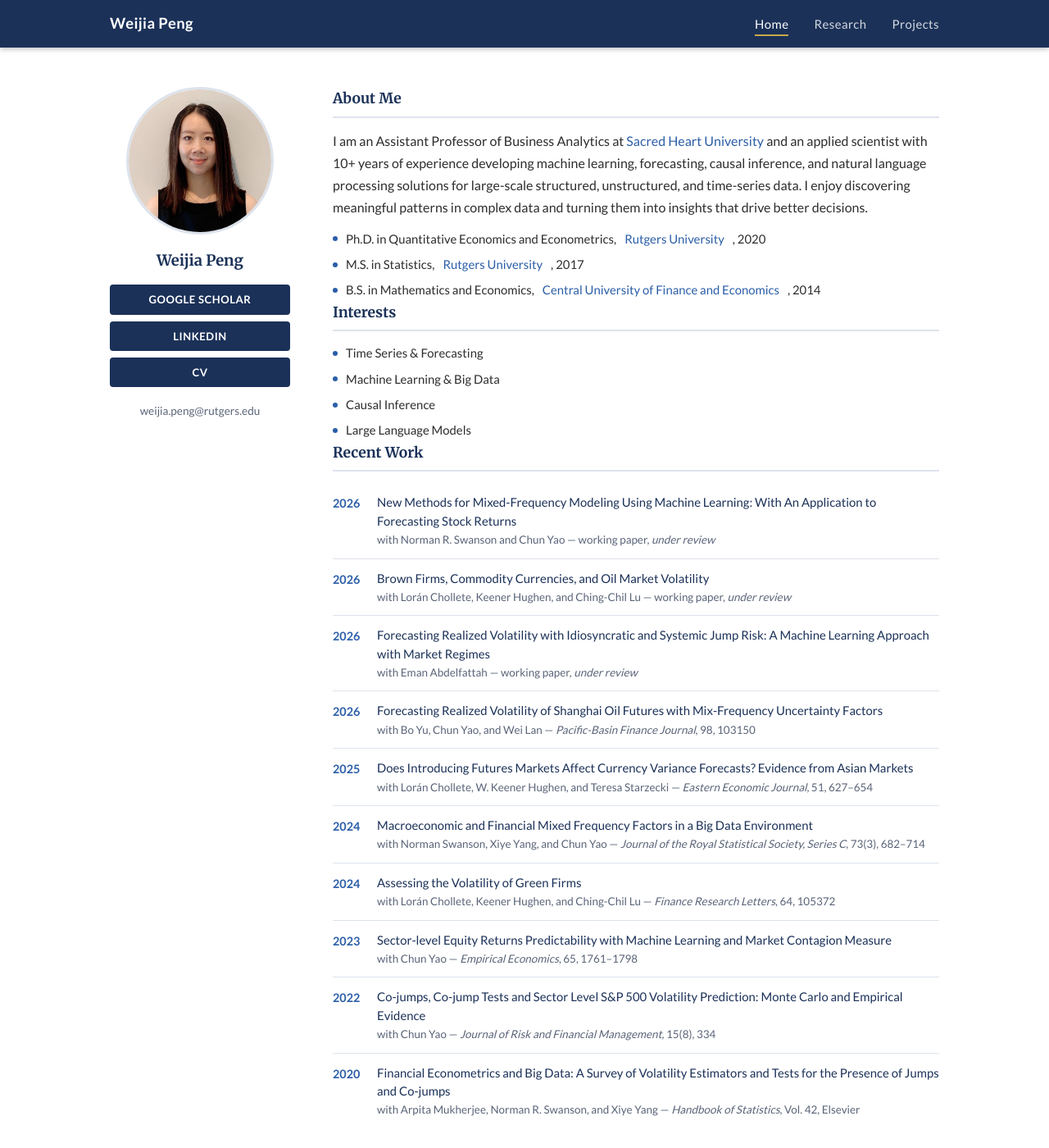
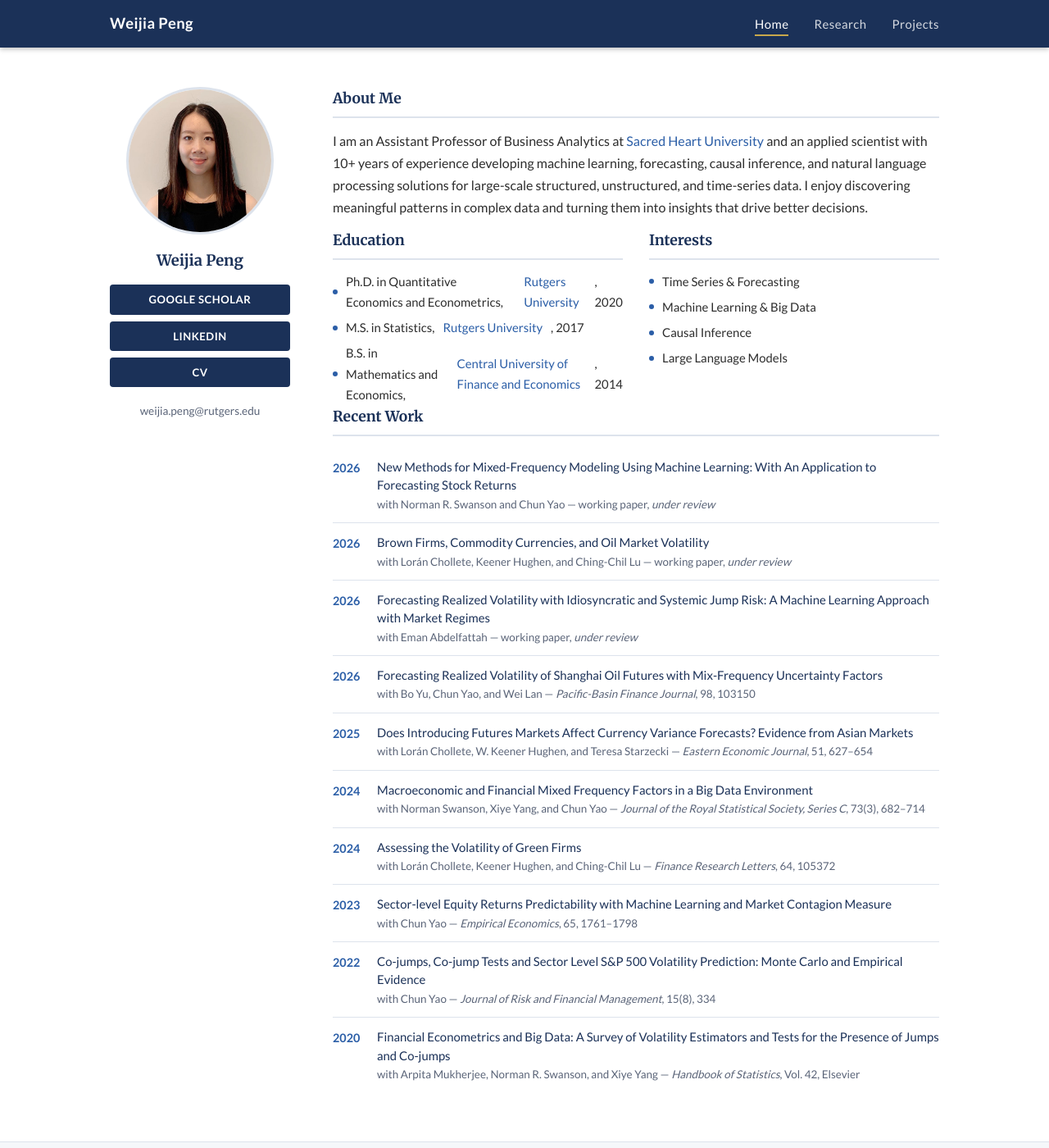
Before and after one commit to weijiap/weijiap.github.io, a Jekyll site: the page built from index.html, in a window 1280 px wide and 1400 px high. Shown: the whole window at 82% size. Built offline with Jekyll 4.4.1, drawn with Linux system fonts in a browser that asks for light colours.

Commit message:
Put Education and Interests side by side with matching headers
Co-Authored-By: Claude Sonnet 4.6 <noreply@anthropic.com>

```diff
--- a/assets/css/style.css
+++ b/assets/css/style.css
@@ -149,6 +149,17 @@ a:hover { text-decoration: underline; }
 .profile-main h2:first-child { margin-top: 0; }
 
 .bio-section p { margin-bottom: 12px; }
+
+/* Education + Interests side by side */
+.edu-interests-grid {
+  display: grid;
+  grid-template-columns: 1fr 1fr;
+  gap: 0 32px;
+}
+
+@media (max-width: 600px) {
+  .edu-interests-grid { grid-template-columns: 1fr; }
+}
 
 /* Interests */
 .interest-list {
--- a/index.html
+++ b/index.html
@@ -39,7 +39,12 @@ title: Home
       <p>
         I am an Assistant Professor of Business Analytics at <a href="https://www.sacredheart.edu/" target="_blank" rel="noopener">Sacred Heart University</a> and an applied scientist with 10+ years of experience developing machine learning, forecasting, causal inference, and natural language processing solutions for large-scale structured, unstructured, and time-series data. I enjoy discovering meaningful patterns in complex data and turning them into insights that drive better decisions.
       </p>
-      <ul class="interest-list" style="margin-top: 8px;">
+    </section>
+
+    <div class="edu-interests-grid">
+      <section class="edu-section">
+        <h2>Education</h2>
+        <ul class="interest-list">
           <li>Ph.D. in Quantitative Economics and Econometrics, <a href="https://newbrunswick.rutgers.edu/" target="_blank" rel="noopener">Rutgers University</a>, 2020</li>
           <li>M.S. in Statistics, <a href="https://newbrunswick.rutgers.edu/" target="_blank" rel="noopener">Rutgers University</a>, 2017</li>
           <li>B.S. in Mathematics and Economics, <a href="http://www.cufe.edu.cn/" target="_blank" rel="noopener">Central University of Finance and Economics</a>, 2014</li>
@@ -55,6 +60,7 @@ title: Home
           <li>Large Language Models</li>
         </ul>
       </section>
+    </div>
 
     <section class="news-section">
       <h2>Recent Work</h2>
```
Lines whose indentation alone changed are shown as unchanged.
